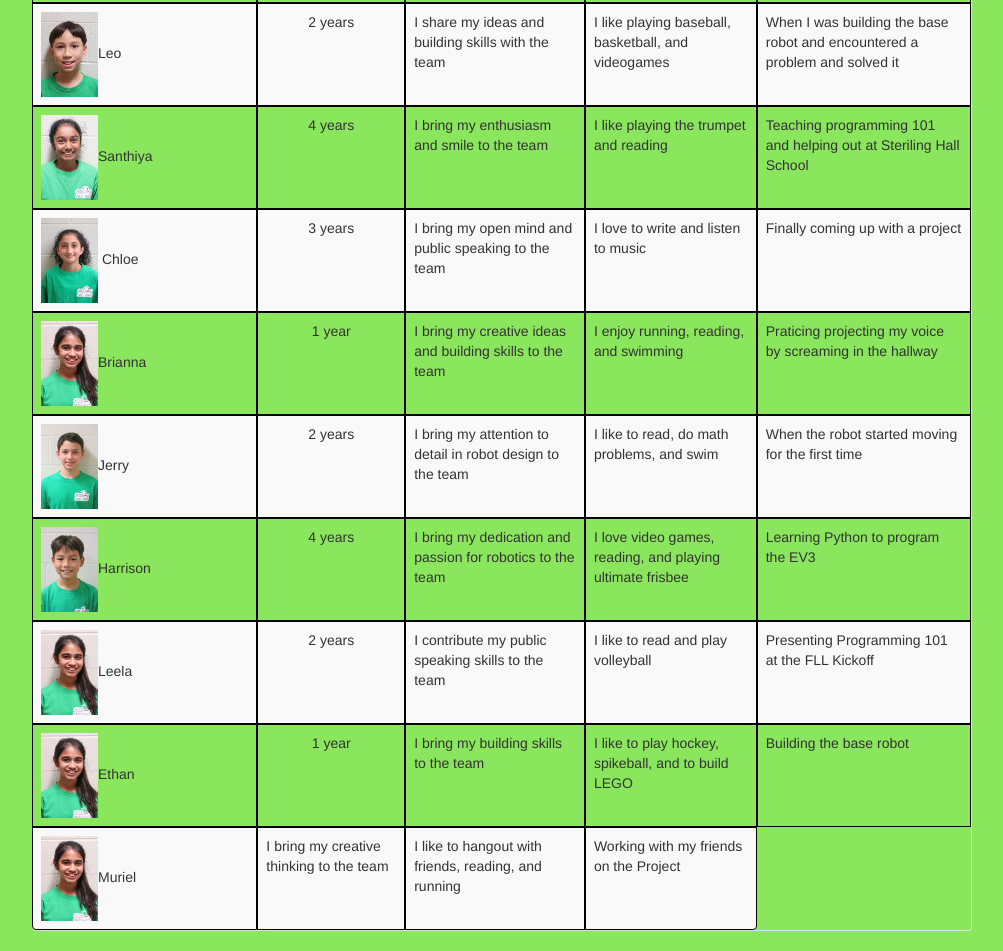
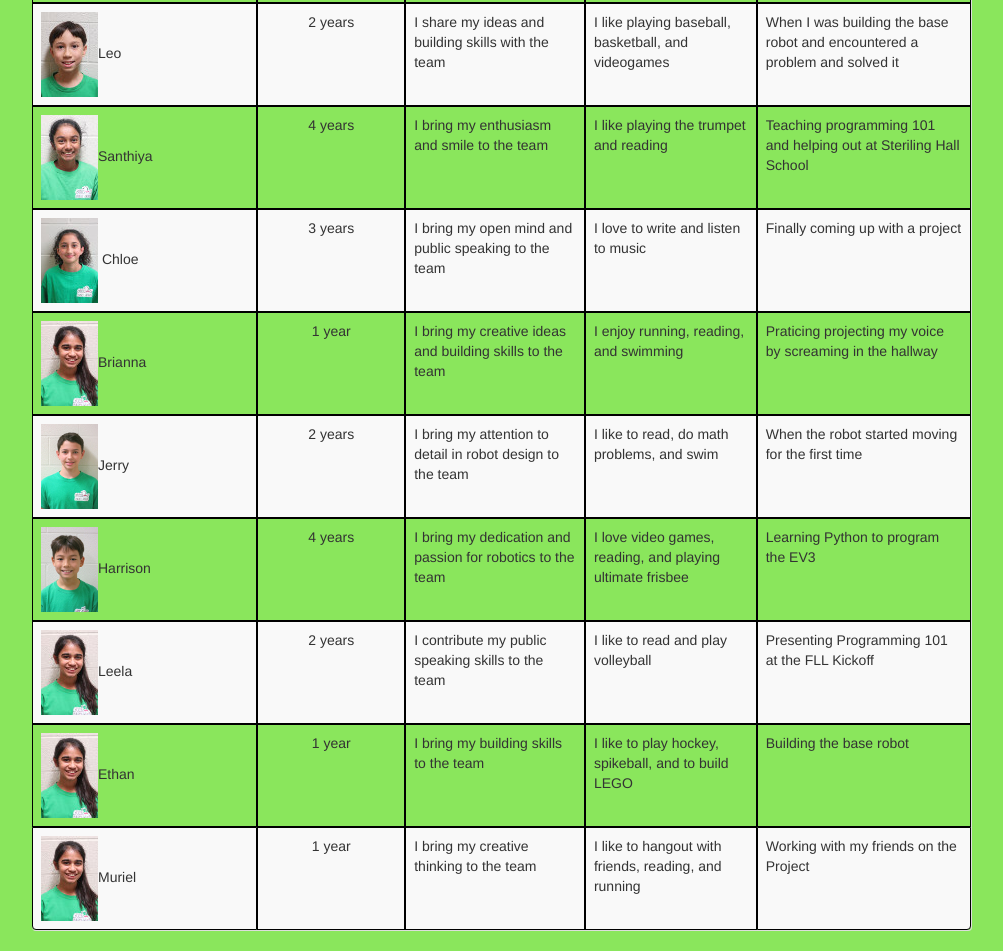
Before and after one commit to fllctrlz/city_shaper, a plain HTML site: page members.html in a window 1280 px wide. Shown: the part 328-1279 px from the top of the page, without its empty margins (138-1141 px from the left). Drawn offline with Linux system fonts and the light colour scheme.

Commit message:
also u0date
yes

```diff
--- a/members.html
+++ b/members.html
@@ -176,6 +176,7 @@
 
 	<tr>
 		<td width="24%" class="tick-border"><img src="images/leela.jpg">Muriel</td>
+		<td class="tick-border"><center>1 year</center></td>
 		<td class="tick-border">I bring my creative thinking to the team</td>
 		<td class="tick-border">I like to hangout with friends, reading, and running</td>
 		<td class="tick-border">Working with my friends on the Project</td>
```
